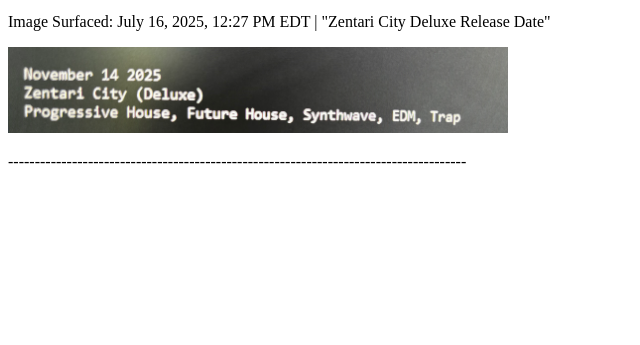
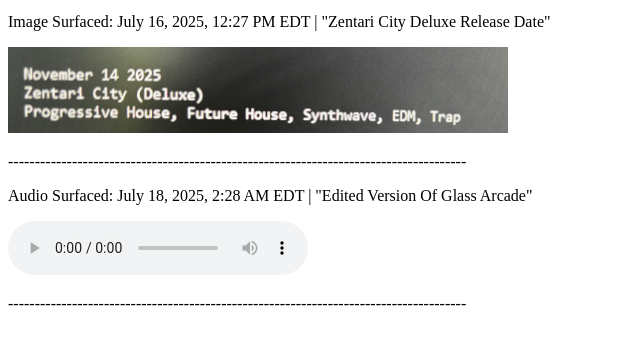
Before and after one commit to 239DKM/Synkz-Leaks, a plain HTML site: page index.html in a window 1280 px wide. Shown: the part 101-446 px from the top of the page, without its empty margins (0-640 px from the left). Drawn offline with Linux system fonts and the light colour scheme.

Commit message:
Update index.html

```diff
--- a/index.html
+++ b/index.html
@@ -10,4 +10,11 @@
     <p>Image Surfaced: July 16, 2025, 12:27 PM EDT | "Zentari City Deluxe Release Date"</p>
     <p><img src="IMG_4641.JPG"></p>
     <p>--------------------------------------------------------------------------------------</p>
+    <p>Audio Surfaced: July 18, 2025, 2:28 AM EDT | "Edited Version Of Glass Arcade"</p>
+    <audio controls>
+    <source src="untitled2.mp3" type="audio/mpeg">
+    Your browser does not support the audio element.
+    </audio>
+  <p>--------------------------------------------------------------------------------------</p>
+  </body>
 </html>
```
